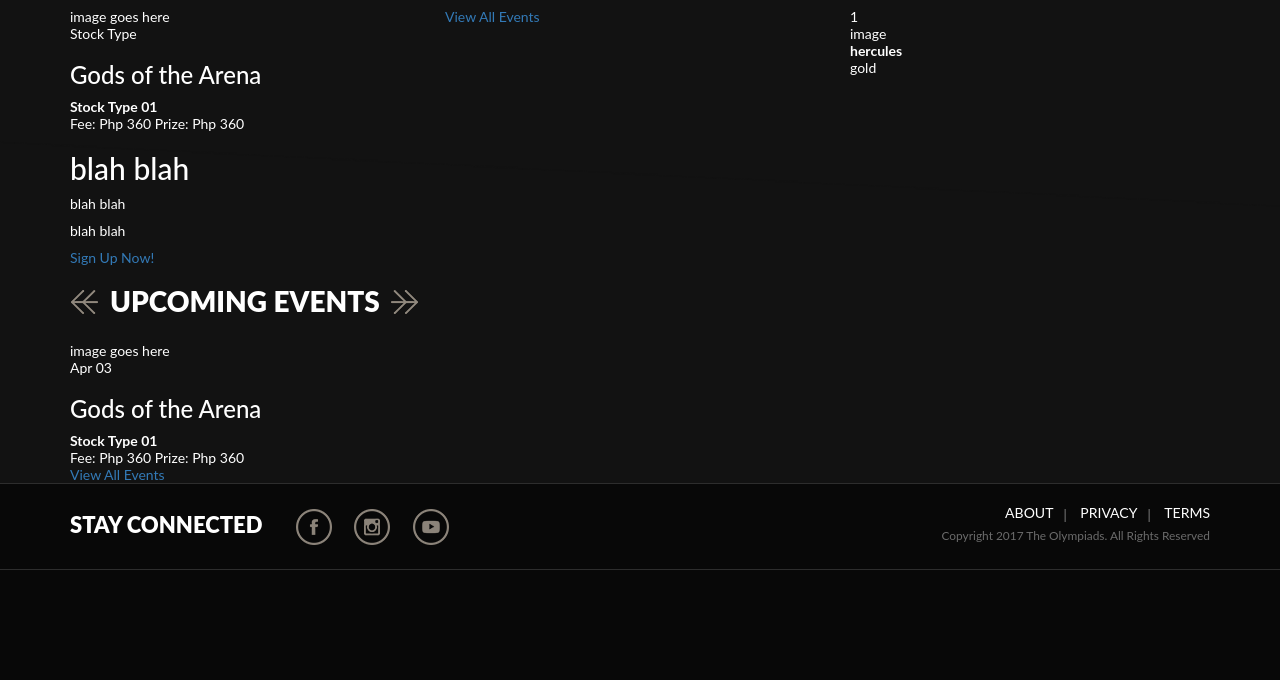
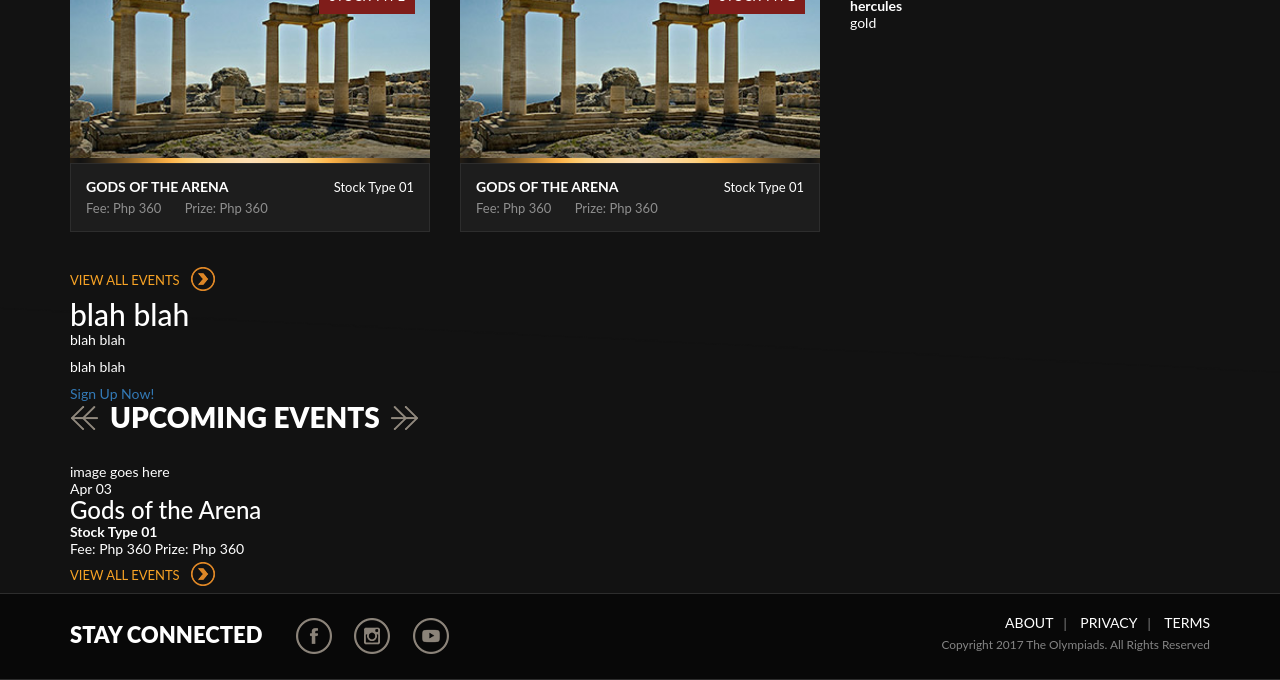
Before and after one commit to johnnybravo916/hercules, a website: page index.html in a window 1280 px wide. Shown: the part 689-1369 px from the top of the page. Before the commit the page ends 1259 px from the top, so only its background shows below. Drawn offline with nearby package versions, Linux system fonts and the light colour scheme; files that its build step writes are made by us from their sources.

Commit message:
event block

```diff
--- a/index.html
+++ b/index.html
@@ -74,14 +74,16 @@
               <div class="col-md-6">
                 <div class="event-block">
                   <div class="event-img">
-                    image goes here
+                    <img src="./images/gates_of_athens.jpg"/>
                     <div class="event-tag">
                       <span>Stock Type</span>
                     </div>
                   </div>
                   <div class="event-data">
-                    <h3>Gods of the Arena</h3>
-                    <strong>Stock Type 01</strong>
+                    <div class="clearfix">
+                      <h3>Gods of the Arena</h3>
+                      <strong>Stock Type 01</strong>
+                    </div>
                     <div class="event-data--footer">
                       <span>Fee: Php 360</span>
                       <span>Prize: Php 360</span>
@@ -89,7 +91,29 @@
                   </div>
                 </div>
               </div>
-              <a href="#" title="View All Events" class="link-arrow">View All Events</a>
+              <div class="col-md-6">
+                <div class="event-block">
+                  <div class="event-img">
+                    <img src="./images/gates_of_athens.jpg"/>
+                    <div class="event-tag">
+                      <span>Stock Type</span>
+                    </div>
+                  </div>
+                  <div class="event-data">
+                    <div class="clearfix">
+                      <h3>Gods of the Arena</h3>
+                      <strong>Stock Type 01</strong>
+                    </div>
+                    <div class="event-data--footer">
+                      <span>Fee: Php 360</span>
+                      <span>Prize: Php 360</span>
+                    </div>
+                  </div>
+                </div>
+              </div>
+              <div class="col-md-12">
+                <a href="#" title="View All Events" class="link-arrow">View All Events</a>
+              </div>
             </div>
           </div>
         </article>
--- a/sass/_partials/_typography.scss
+++ b/sass/_partials/_typography.scss
@@ -13,3 +13,5 @@ $weightLight: 300;
 $weightRegular: 400;
 $weightBold: 700;
 $weightBlack: 900;
+
+$opacityhalf:0.5;
--- a/sass/_partials/_variables.scss
+++ b/sass/_partials/_variables.scss
@@ -1,3 +1,4 @@
+$maroon:#7f1d1a;
 $yellow:#f8a325;
 $bronze:#a5481c;
 $white:#ffffff;
--- a/sass/styles.scss
+++ b/sass/styles.scss
@@ -7,7 +7,7 @@
 /*******GLOBAL*******/
 html{background:$dark}
 body{background:$darkbg;font:400 $fontdefault $fontLato;color:$white}
-
+h1,h2,h3,h4,h5{margin:0}
 video, img, iframe{max-width:100%}
 a{
   cursor:pointer;
@@ -15,11 +15,36 @@ a{
 }
 /*******USEFUL STUFF*******/
 .header-arrow{
-  font-size:$fontL;font-weight:$weightBlack;text-transform:uppercase;position:relative;padding:0 40px;display:inline-block;margin-bottom:25px;
+  font-size:$fontL;font-weight:$weightBlack;text-transform:uppercase;position:relative;padding:0 40px;display:inline-block;margin-bottom:30px;
   &:before{content:'';width:30px;height:30px;position:absolute;left:0;top:2px;background:url(../images/title_arrow_left.png) no-repeat}
   &:after{content:'';width:30px;height:30px;position:absolute;right:0;top:2px;background:url(../images/title_arrow_right.png) no-repeat}
 }
 
+.link-arrow{
+  color:$yellow;text-transform:uppercase;font-size:$fontSmall;position:relative;padding:10px 35px 10px 0;display:inline-block;@include transition(all ease-in-out 500ms);
+  &:after{content:'';background:url(../images/link_arrow.png) right top no-repeat;height:25px;width:25px;display:inline-block;top:5px;right:0;position:absolute;@include transition(all ease-in-out 500ms)}
+  &:hover{color:$white}
+  &:hover:after{content:'';background:url(../images/link_arrow_hover.png) right top no-repeat;height:25px;width:25px;display:inline-block;top:5px;right:0;position:absolute}
+}
+
+.event-block{
+  margin-bottom:30px;
+  .event-img{
+    height:200px;position:relative;overflow:hidden;
+    img{width:100%}
+    .event-tag{position:absolute;padding:10px;background:$maroon;color:$white;text-transform:uppercase;font-size:$fontSmall;right:15px;top:15px}
+    &:after{content:'';position:absolute;background:url(../images/gold_trim.png) top center;bottom:0;left:0;width:100%;height:5px}
+  }
+  .event-data{
+    background:$darklight;border:1px solid $darkborder;padding:15px;
+    h3{float:left;display:inline;font-size:$fontdefault;text-transform:uppercase;font-weight:$weightBold}
+    strong{float:right;font-size:$fontSmall;font-weight:$weightRegular}
+    .event-data--footer{
+      margin-top:5px;opacity:$opacityhalf;font-size:$fontSmall;
+      span{margin-right:20px}
+    }
+  }
+}
 
 /*******HEADER*******/
 header.header-desktop{
@@ -38,7 +63,7 @@ header.header-desktop{
   float:right;
   a{display:inline-block;padding:10px 15px;margin-left:5px;color:$white;text-transform:uppercase;border:1px solid $white}
   .wrap-login--login{}
-  .wrap-login--signup{background:rgba($bronze,0.7);border:1px solid $yellow}
+  .wrap-login--signup{background:rgba($bronze,$opacityhalf);border:1px solid $yellow}
 }
 /*******HOME*******/
 .banner-home{
@@ -59,11 +84,11 @@ footer.footer-main{
   ul{margin:0;padding:0}
   li{list-style-type:none;display:inline}
   a{color:$white;display:inline-block;text-transform:uppercase;}
-  small{color:rgba($white,0.4);display:block;text-align:right}
+  small{color:rgba($white,$opacityhalf);display:block;text-align:right}
   .menu-footer{
     text-align:right;margin-bottom:5px;
     a{
-      &:after{content:'|';color:rgba($white,0.5);padding:0 10px;font-size:$fontSmall;vertical-align:middle;}
+      &:after{content:'|';color:rgba($white,$opacityhalf);padding:0 10px;font-size:$fontSmall;vertical-align:middle;}
     }
     li:last-child a:after{content:'';display:none}
   }
```
Also changed, not shown: README.md, css/styles.css, css/styles.min.css.
